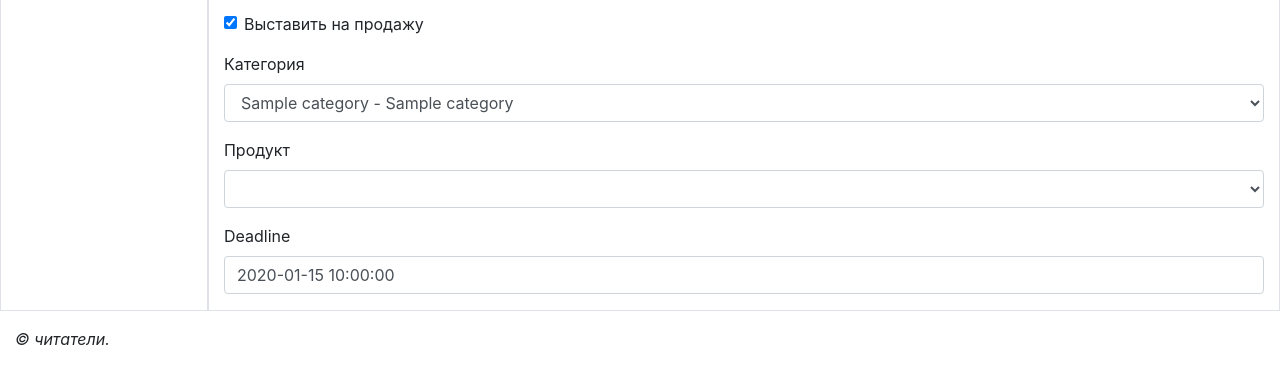
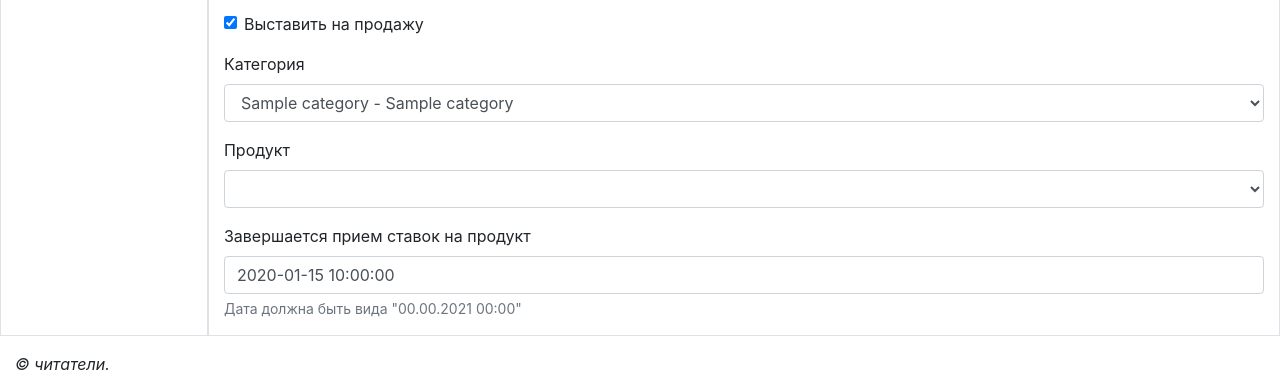
Before and after one commit to GL0CKck/Auction, a Django app: page /accounts/profile/change/product/1 in a window 1280 px wide. Shown: the part 809-1201 px from the top of the page. Before the commit the page ends 1154 px from the top, so only its background shows below. Run offline with Django 3.2, Linux system fonts and the light colour scheme; a user stored in the database is signed in; tables that the repository leaves empty hold one stand-in row (values such as "Sample post"); lists and menus that the app fills with data are empty; some libraries are stand-ins or nearby versions.

Commit message:
added new line in model(Product-deadline), new line in form

```diff
--- a/main/forms.py
+++ b/main/forms.py
@@ -51,7 +51,8 @@ class ProductForm(forms.ModelForm):
                                            empty_label=None,
                                            required=True,
                                            label='Продукт')
-    deadline = forms.DateTimeField(required=True)
+    deadline = forms.DateTimeField(required=True,label='Завершается прием ставок на продукт',
+                                   help_text='Дата должна быть вида "00.00.2021 00:00"')
 
     class Meta:
         model = Product
--- a/main/templates/product/create_product.html
+++ b/main/templates/product/create_product.html
@@ -1,5 +1,6 @@
 {% extends 'main/main.html' %}
 {% load  bootstrap4 %}
+{% load static %}
 {% block title %}Добавление объявлений - профиль {{ user.username }}{% endblock %}
 
 {% block content %}
--- a/main/views.py
+++ b/main/views.py
@@ -215,7 +215,7 @@ def profile_pp_add(request):
                     return redirect('main:profile')
         else:
             form = ProductForm(initial={'author':request.user.pk})
-            formset = AIFormset()
+        formset = AIFormset()
         context={'form':form,'formset':formset}
         return render(request,'product/create_product.html',context)
 
```
